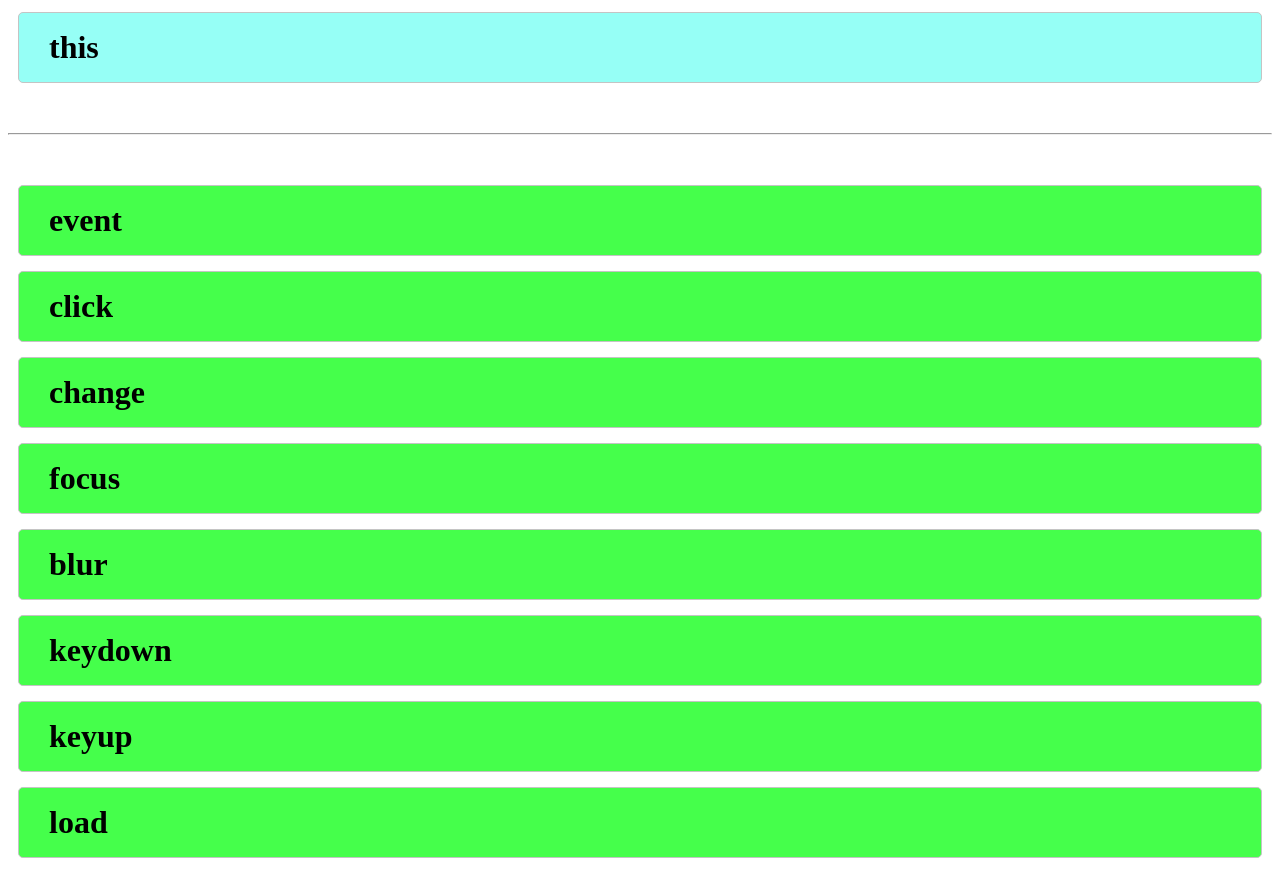
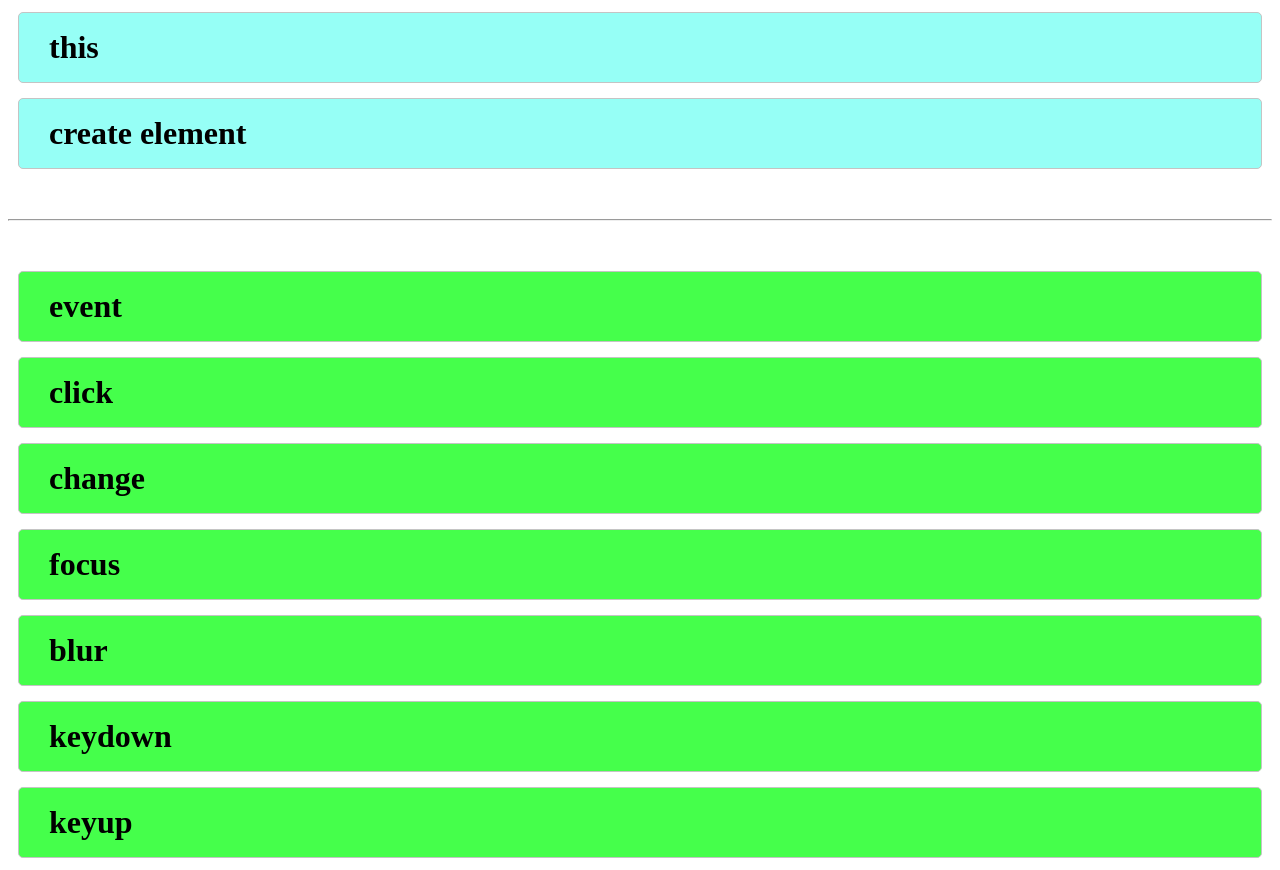
Before and after one commit to roozbehshafieebafti/html-class, a plain HTML site: page pages/js.html in a window 1280 px wide. Shown: the part 7997-8867 px from the top of the page. Drawn offline with Linux system fonts and the light colour scheme; files whose address does not match are found by name.

Commit message:
create element

```diff
--- a/pages/js.html
+++ b/pages/js.html
@@ -102,6 +102,7 @@
         <div class="card card-9">ex 2: bootstrap form control</div>
         <div class="card card-9">ex 3: 10 P tag in html and fill them with 1,2, ... , 10</div>
         <div class="card card-9">this</div>
+        <div class="card card-9">create element</div>
         <hr />
         <div class="card card-10">event</div>
         <div class="card card-10">click</div>
```
